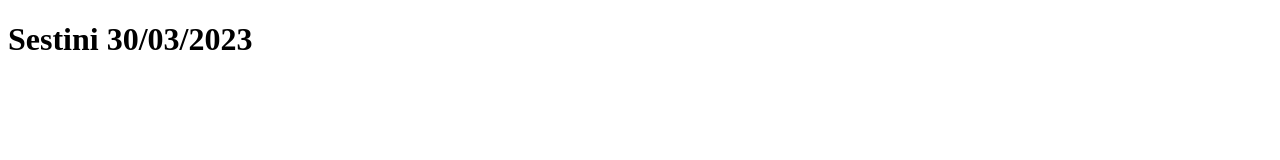
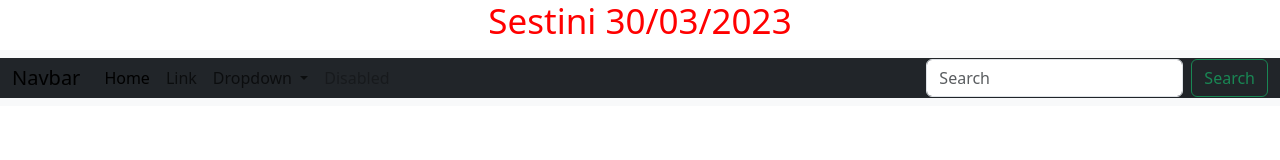
Before and after one commit to andreaexe/Sestini-Compito1Rep, a plain HTML site: page index.html in a window 1280 px wide. Drawn offline with nearby package versions, Linux system fonts and the light colour scheme.

Commit message:
add bootstrap e navbar

```diff
--- a/index.html
+++ b/index.html
@@ -1,12 +1,51 @@
 <!DOCTYPE html>
 <html lang="en">
 <head>
+    <link rel="stylesheet" href="style.css">
     <meta charset="UTF-8">
     <meta http-equiv="X-UA-Compatible" content="IE=edge">
     <meta name="viewport" content="width=device-width, initial-scale=1.0">
     <title>Document</title>
+    <link href="https://cdn.jsdelivr.net/npm/bootstrap@5.3.0-alpha2/dist/css/bootstrap.min.css" rel="stylesheet" integrity="sha384-aFq/bzH65dt+w6FI2ooMVUpc+21e0SRygnTpmBvdBgSdnuTN7QbdgL+OapgHtvPp" crossorigin="anonymous">
 </head>
 <body>
     <h1 id="titolo">Sestini 30/03/2023</h1>
+
+    <nav class="navbar navbar-expand-lg bg-body-tertiary">
+        <div class="container-fluid bg-dark">
+          <a class="navbar-brand" href="#">Navbar</a>
+          <button class="navbar-toggler" type="button" data-bs-toggle="collapse" data-bs-target="#navbarSupportedContent" aria-controls="navbarSupportedContent" aria-expanded="false" aria-label="Toggle navigation">
+            <span class="navbar-toggler-icon"></span>
+          </button>
+          <div class="collapse navbar-collapse" id="navbarSupportedContent">
+            <ul class="navbar-nav me-auto mb-2 mb-lg-0">
+              <li class="nav-item">
+                <a class="nav-link active" aria-current="page" href="#">Home</a>
+              </li>
+              <li class="nav-item">
+                <a class="nav-link" href="#">Link</a>
+              </li>
+              <li class="nav-item dropdown">
+                <a class="nav-link dropdown-toggle" href="#" role="button" data-bs-toggle="dropdown" aria-expanded="false">
+                  Dropdown
+                </a>
+                <ul class="dropdown-menu">
+                  <li><a class="dropdown-item" href="#">Action</a></li>
+                  <li><a class="dropdown-item" href="#">Another action</a></li>
+                  <li><hr class="dropdown-divider"></li>
+                  <li><a class="dropdown-item" href="#">Something else here</a></li>
+                </ul>
+              </li>
+              <li class="nav-item">
+                <a class="nav-link disabled">Disabled</a>
+              </li>
+            </ul>
+            <form class="d-flex" role="search">
+              <input class="form-control me-2" type="search" placeholder="Search" aria-label="Search">
+              <button class="btn btn-outline-success" type="submit">Search</button>
+            </form>
+          </div>
+        </div>
+      </nav>
 </body>
 </html>
```
